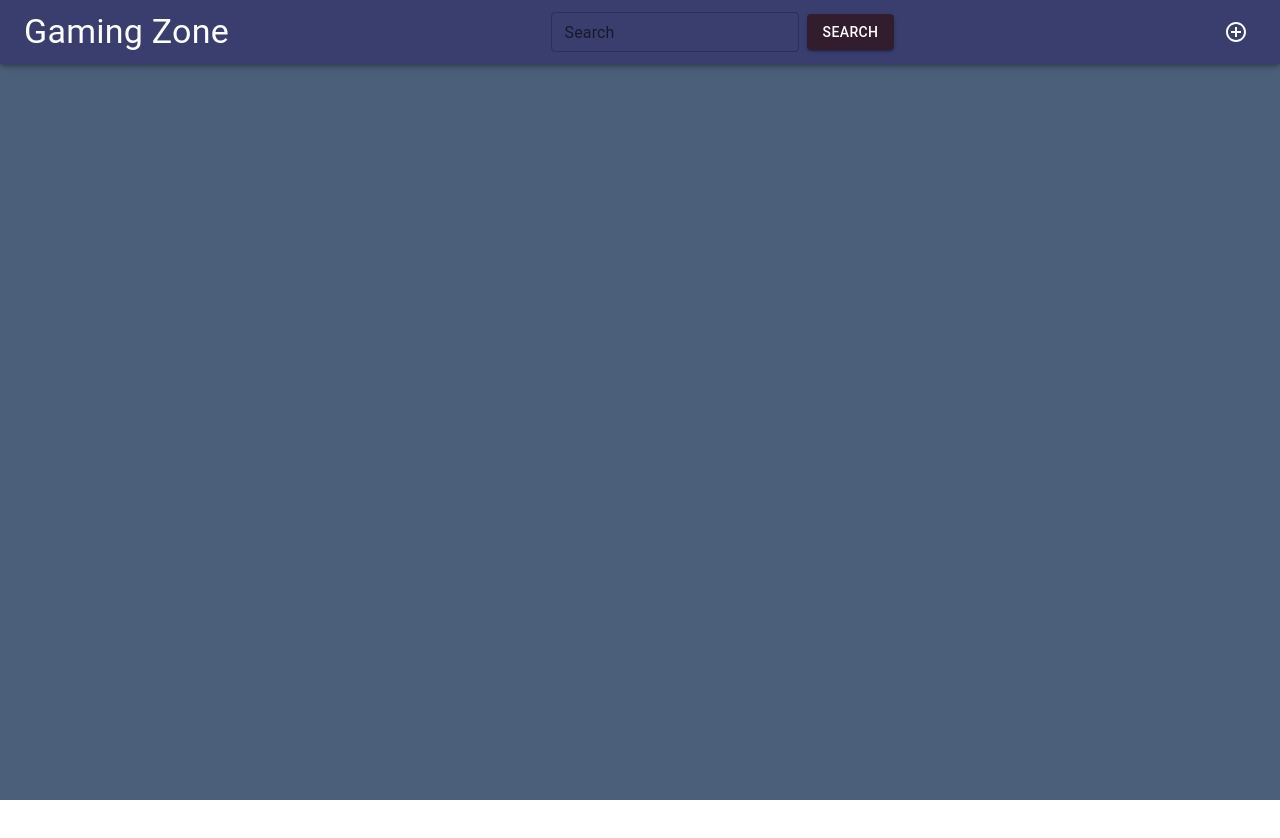
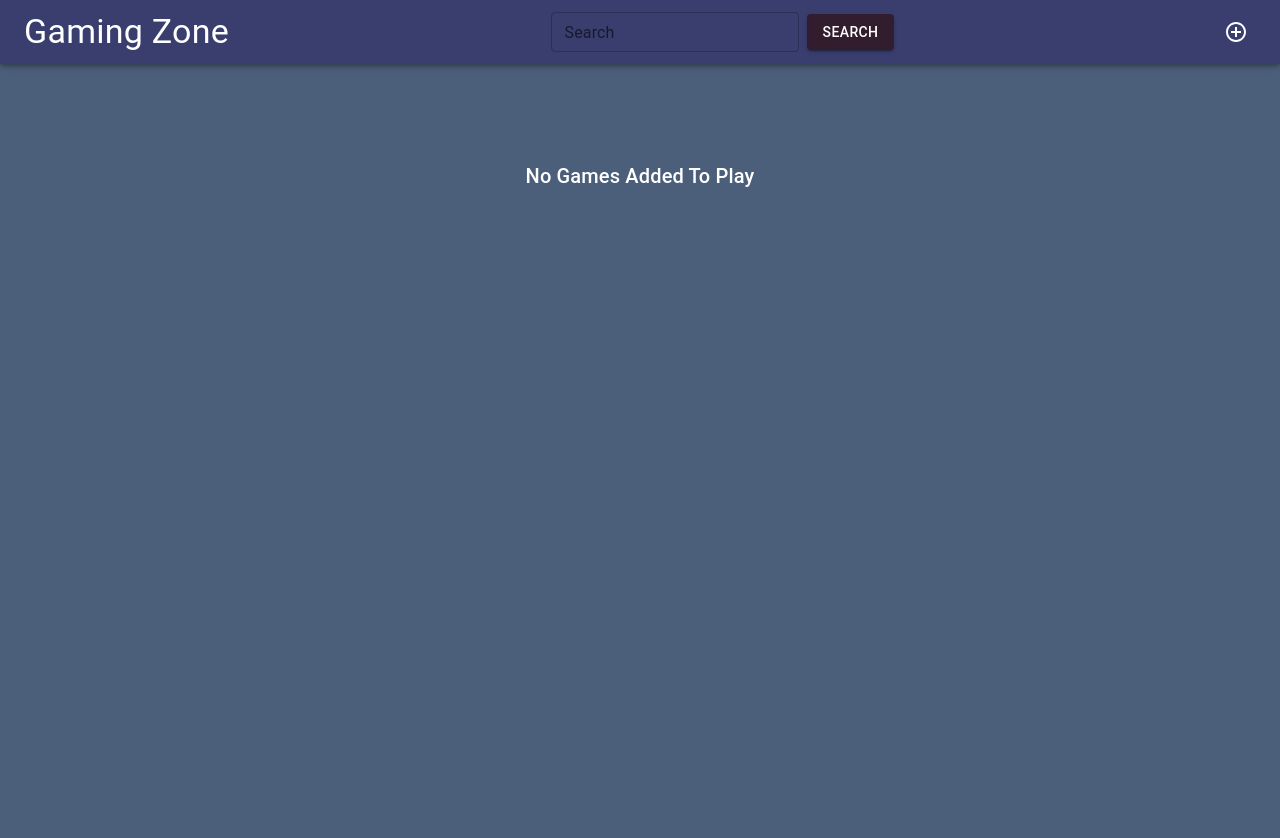
Before and after one commit to EraldMarku/GameCatalog, a React (Create React App) app: page /played-games in a window 1280 px wide. Shown: the top 838 px of the page. Before the commit the page ends 800 px from the top, so only its background shows below. Built offline with nearby package versions, Linux system fonts and the light colour scheme.

Commit message:
Add final changes and fixing bugs

```diff
--- a/src/components/GameCard.tsx
+++ b/src/components/GameCard.tsx
@@ -52,6 +52,10 @@ const CardWrapper = styled(Card)(({ theme }) => ({
   "&:hover": {
     boxShadow: "0px 6px 12px rgba(0, 0, 0, 1.2)",
   },
+}));
+
+const PlatformIconContainer = styled(Grid)(({ theme }) => ({
+  marginTop: theme.spacing(1),
 }));
 
 const GameCard: React.FC<GameCardProps> = ({
@@ -111,13 +115,13 @@ const GameCard: React.FC<GameCardProps> = ({
           {game.name}
         </Typography>
         <Typography variant="body2" color="text.secondary"></Typography>
-        <Grid container spacing={1} style={{ marginBottom: "10px" }}>
+        <PlatformIconContainer container spacing={1}>
           {uniquePlatforms.map((platform, index) => (
             <Grid item key={index}>
               {getPlatformIcon(platform)}
             </Grid>
           ))}
-        </Grid>
+        </PlatformIconContainer>
         <Typography variant="body2" color="text.secondary">
           <strong>Release Date:</strong> {game.releaseDate}
         </Typography>
--- a/src/components/Sidebar.tsx
+++ b/src/components/Sidebar.tsx
@@ -56,7 +56,7 @@ const Sidebar: React.FC<SidebarProps> = ({
   const platforms = [
     "PC",
     "PlayStation 4",
-    "Xbox",
+    "Xbox One",
     "Mobile",
     "Nintendo Switch",
     "iOS",
@@ -64,8 +64,7 @@ const Sidebar: React.FC<SidebarProps> = ({
     "Linux",
   ];
 
-  // Adjust the width of the drawer here. Default is set to 180px.
-  const drawerWidth = 180;
+  const drawerWidth = 220;
 
   const drawerContent = (
     <div style={{ padding: "16px" }}>
--- a/src/pages/AddToPlayedGames.tsx
+++ b/src/pages/AddToPlayedGames.tsx
@@ -3,7 +3,7 @@
 import React from "react";
 import { Game } from "../types/Game";
 import GameCard from "../components/GameCard";
-import { Grid, Container } from "@mui/material";
+import { Grid, Container, Typography } from "@mui/material";
 
 interface AddToPlayedGamesProps {
   playedGames: Game[];
@@ -20,22 +20,29 @@ const AddToPlayedGames: React.FC<AddToPlayedGamesProps> = ({
         backgroundColor: "#4c5f7a",
         minHeight: "100vh",
         color: "#ffffff",
+        paddingTop: "80px",
       }}
     >
-      <Container maxWidth="xl" style={{ paddingTop: "80px" }}>
+      <Container maxWidth="xl">
+        {playedGames.length === 0 ? (
+          <Typography variant="h6" align="center" style={{ marginTop: "80px" }}>
+            No Games Added To Play
+          </Typography>
+        ) : (
           <Grid container spacing={3}>
             {playedGames.map((game) => (
               <Grid key={game.id} item xs={12} sm={6} md={4} lg={2}>
                 <GameCard
                   game={game}
                   onRemoveFromPlayed={() => onRemoveFromPlayed(game)}
-                onAddToPlayed={function (): void {
+                  onAddToPlayed={() => {
                     throw new Error("Function not implemented.");
                   }}
                 />
               </Grid>
             ))}
           </Grid>
+        )}
       </Container>
     </div>
   );
--- a/src/pages/GameDetails.tsx
+++ b/src/pages/GameDetails.tsx
@@ -5,6 +5,7 @@ import { useParams } from "react-router-dom";
 import axios from "axios";
 import { Game } from "../types/Game";
 import Header from "../components/Header";
+import { CircularProgress } from "@mui/material";
 
 const GameDetails: React.FC = () => {
   const { id } = useParams<{ id: string }>();
@@ -63,7 +64,21 @@ const GameDetails: React.FC = () => {
     setShowMoreAbout(false); // Reset show more/less state when switching language
   };
 
-  if (loading) return <div>Loading...</div>;
+  if (loading)
+    return (
+      <div
+        style={{
+          backgroundColor: "#4c5f7a",
+          minHeight: "100vh",
+          display: "flex",
+          alignItems: "center",
+          justifyContent: "center",
+        }}
+      >
+        <CircularProgress />
+      </div>
+    );
+
   if (error) return <div>{error}</div>;
   if (!game) return <div>Game not found</div>;
 
```
Also changed, not shown: public/manifest.json, 1 other file (tests, documents, lock files or other folders). Lines whose indentation alone changed are shown as unchanged.
